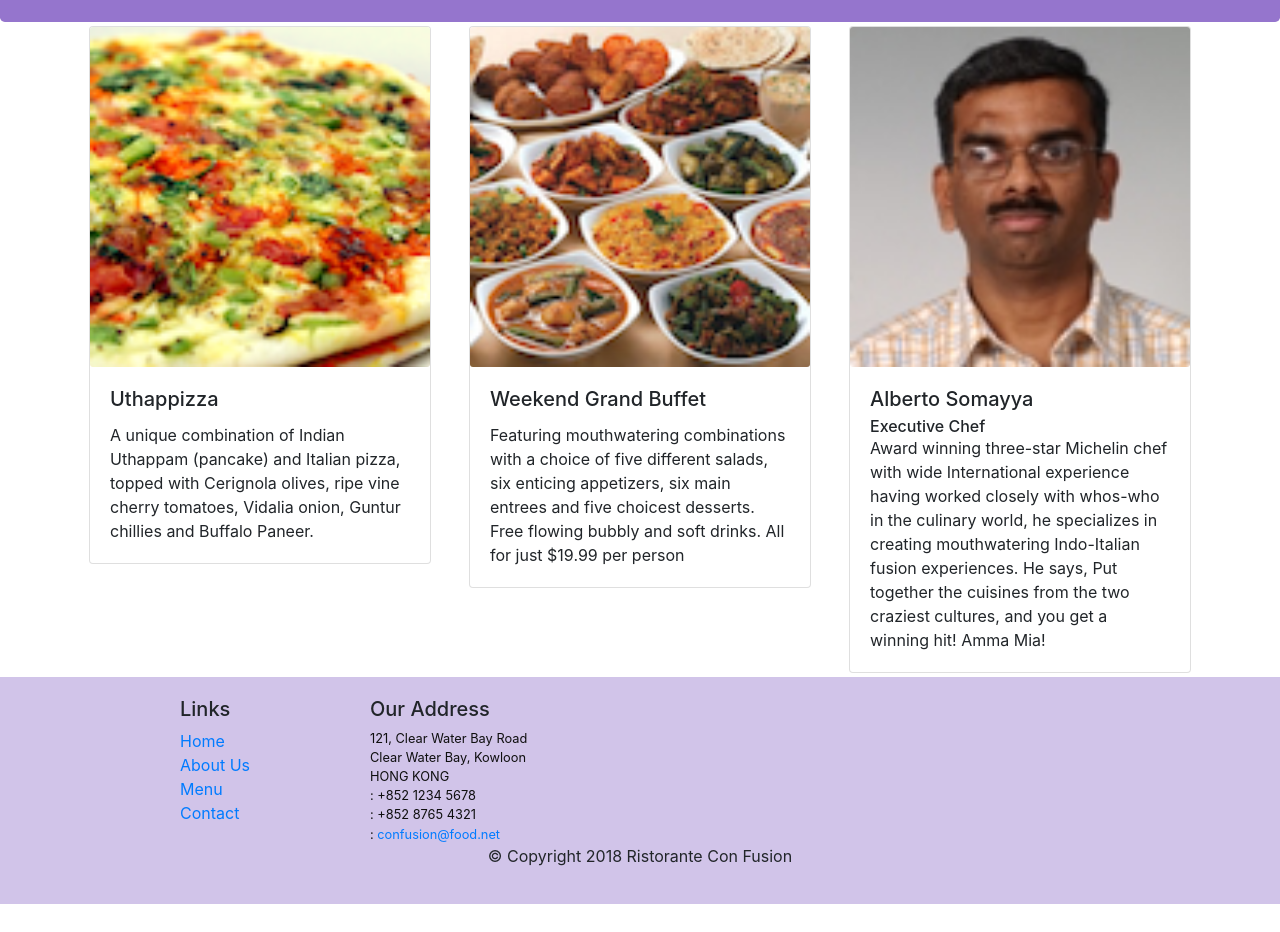
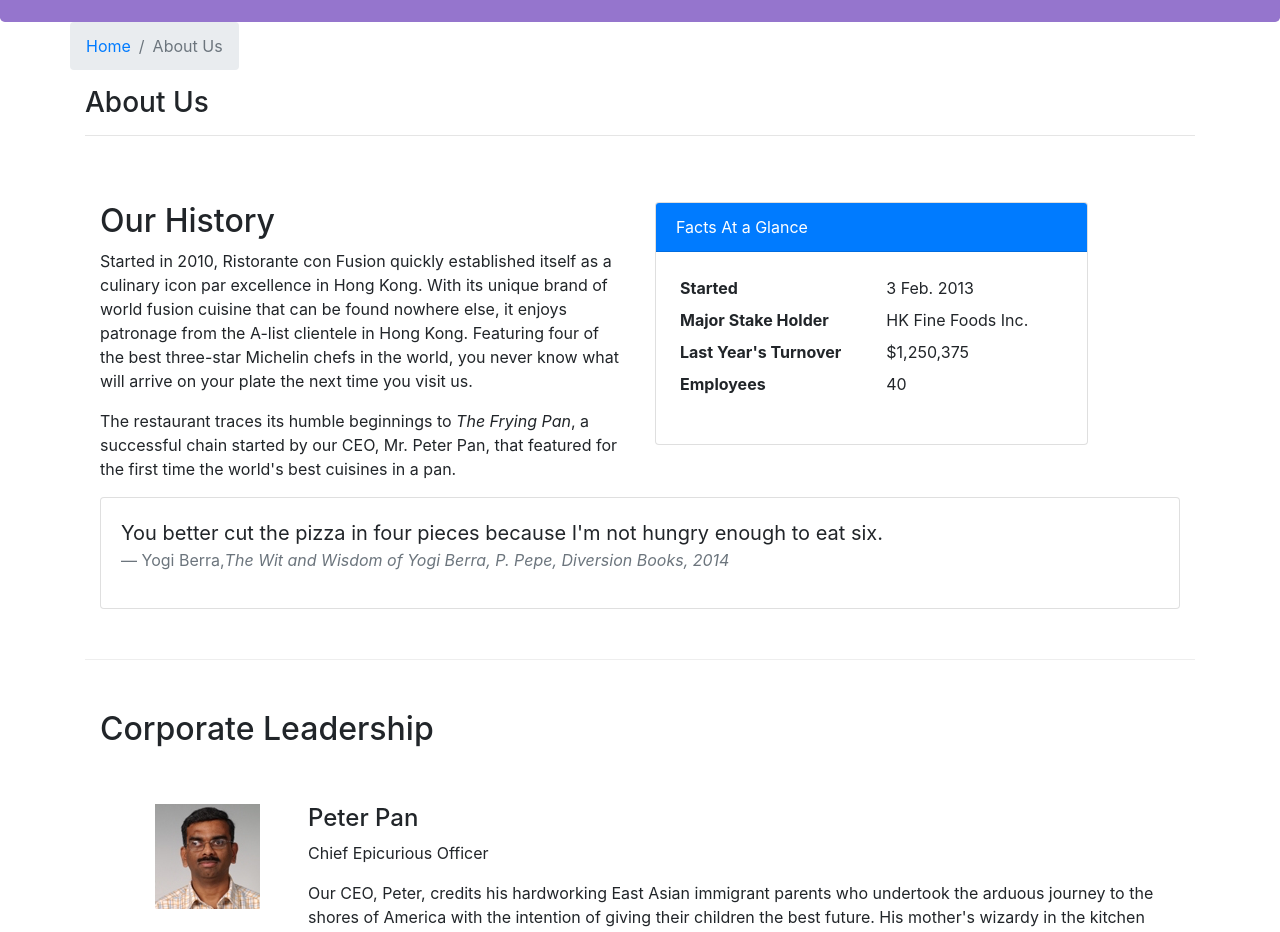
Before and after one commit to xr71/hkust_fullstack_react, a React (Create React App) app in the folder c2_frontend_w_react/confusion/: page /aboutus in a window 1280 px wide. Before the commit this address led to /home. Shown: the part 320-1252 px from the top of the page. Before the commit the page ends 1224 px from the top, so only its background shows below. Built offline with nearby package versions, Linux system fonts and the light colour scheme.

Commit message:
About Component

```diff
--- /dev/null
+++ b/c2_frontend_w_react/confusion/src/components/AboutComponent.js
@@ -0,0 +1,97 @@
+import React from 'react';
+import { Breadcrumb, BreadcrumbItem, Card, CardBody, CardHeader, Media } from 'reactstrap';
+import { Link } from 'react-router-dom';
+
+
+function RenderLeader({ leader }) {
+
+    return (
+        <Media tag="li">
+            <Media left middle>
+                <Media object src={ leader.image } alt={ leader.name } />
+            </Media>
+
+            <Media body className="ml-5">
+                <h4>{ leader.name }</h4>
+                <p>{ leader.designation }</p>
+                <p>{ leader.description }</p>
+            </Media>
+        </Media>
+    )
+}
+
+function About(props) {
+
+    const leaders = props.leaders.map((leader) => {
+        return (
+            <div className="col-12 mt-5" key={ leader.id }>
+                <RenderLeader leader={ leader }  />
+            </div>
+        );
+    });
+
+    return(
+        <div className="container">
+            <div className="row">
+                <Breadcrumb>
+                    <BreadcrumbItem><Link to="/home">Home</Link></BreadcrumbItem>
+                    <BreadcrumbItem active>About Us</BreadcrumbItem>
+                </Breadcrumb>
+                <div className="col-12">
+                    <h3>About Us</h3>
+                    <hr />
+                </div>
+            </div>
+            <div className="row row-content">
+                <div className="col-12 col-md-6">
+                    <h2>Our History</h2>
+                    <p>Started in 2010, Ristorante con Fusion quickly established itself as a culinary icon par excellence in Hong Kong. With its unique brand of world fusion cuisine that can be found nowhere else, it enjoys patronage from the A-list clientele in Hong Kong.  Featuring four of the best three-star Michelin chefs in the world, you never know what will arrive on your plate the next time you visit us.</p>
+                    <p>The restaurant traces its humble beginnings to <em>The Frying Pan</em>, a successful chain started by our CEO, Mr. Peter Pan, that featured for the first time the world's best cuisines in a pan.</p>
+                </div>
+                <div className="col-12 col-md-5">
+                    <Card>
+                        <CardHeader className="bg-primary text-white">Facts At a Glance</CardHeader>
+                        <CardBody>
+                            <dl className="row p-1">
+                                <dt className="col-6">Started</dt>
+                                <dd className="col-6">3 Feb. 2013</dd>
+                                <dt className="col-6">Major Stake Holder</dt>
+                                <dd className="col-6">HK Fine Foods Inc.</dd>
+                                <dt className="col-6">Last Year's Turnover</dt>
+                                <dd className="col-6">$1,250,375</dd>
+                                <dt className="col-6">Employees</dt>
+                                <dd className="col-6">40</dd>
+                            </dl>
+                        </CardBody>
+                    </Card>
+                </div>
+                <div className="col-12">
+                    <Card>
+                        <CardBody className="bg-faded">
+                            <blockquote className="blockquote">
+                                <p className="mb-0">You better cut the pizza in four pieces because
+                                    I'm not hungry enough to eat six.</p>
+                                <footer className="blockquote-footer">Yogi Berra,
+                                <cite title="Source Title">The Wit and Wisdom of Yogi Berra,
+                                    P. Pepe, Diversion Books, 2014</cite>
+                                </footer>
+                            </blockquote>
+                        </CardBody>
+                    </Card>
+                </div>
+            </div>
+            <div className="row row-content">
+                <div className="col-12">
+                    <h2>Corporate Leadership</h2>
+                </div>
+                <div className="col-12">
+                    <Media list>
+                        {leaders}
+                    </Media>
+                </div>
+            </div>
+        </div>
+    );
+}
+
+export default About;
--- a/c2_frontend_w_react/confusion/src/components/MainComponent.js
+++ b/c2_frontend_w_react/confusion/src/components/MainComponent.js
@@ -5,11 +5,10 @@
 import { LEADERS } from '../shared/leaders';
 import { COMMENTS } from '../shared/comments';
 
-import DishDetail from './DishDetailComponent';
-
 import Header from './HeaderComponent';
 import Footer from './FooterComponent';
 import Contact from './ContactComponent';
+import About from './AboutComponent';
 
 import Home from './HomeComponent';
 import { Switch, Route, Redirect } from 'react-router-dom';
@@ -61,6 +60,7 @@
               <Route path='/home' component={HomePage} />
               <Route exact path='/menu' component={() => <Menu dishes={this.state.dishes} />} />
               <Route exact path='/contactus' component={Contact} />
+              <Route exact path='/aboutus' component={() => <About leaders={this.state.leaders} />} />
               <Redirect to="/home" />
             </Switch>
 
```
